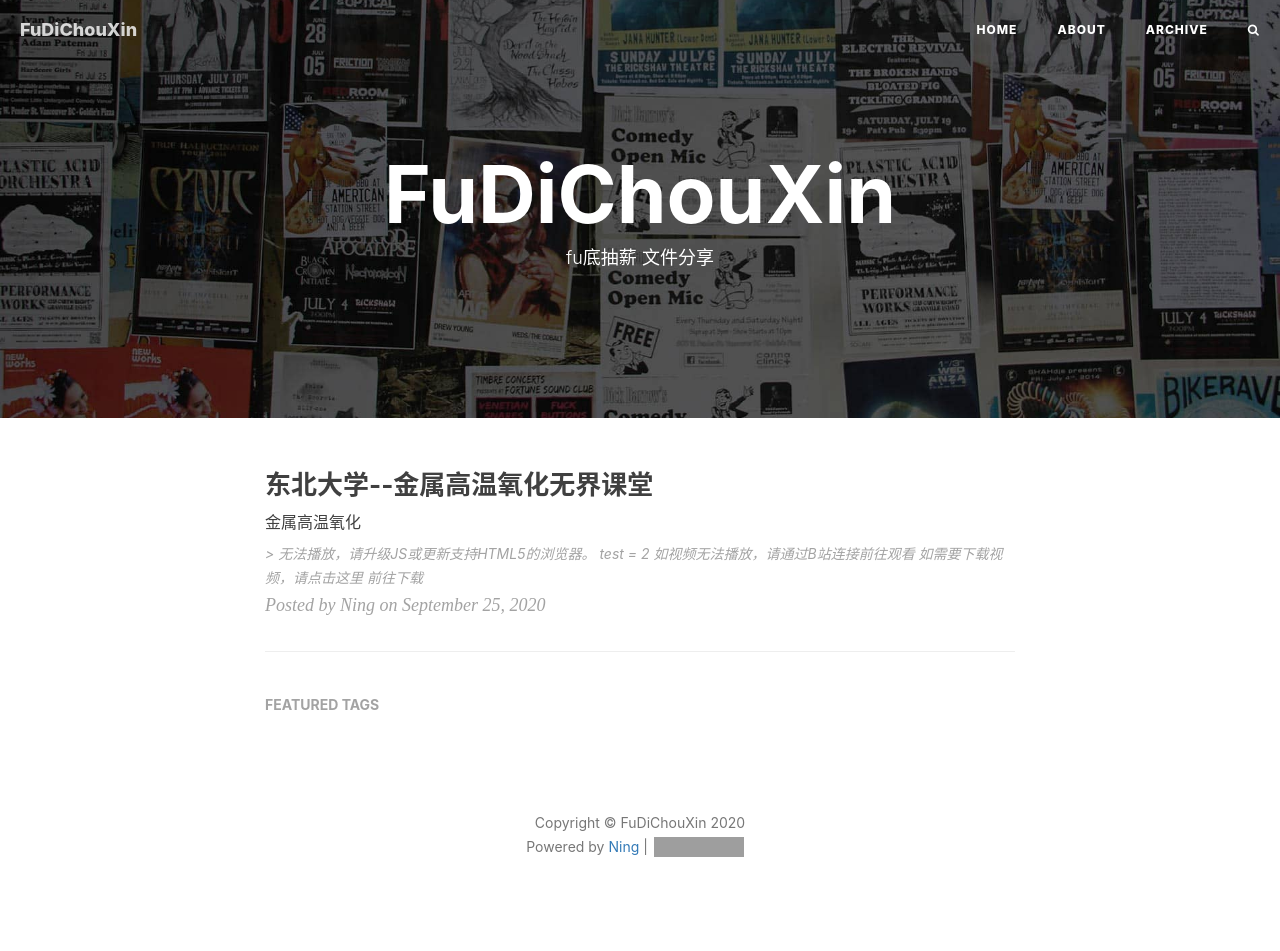
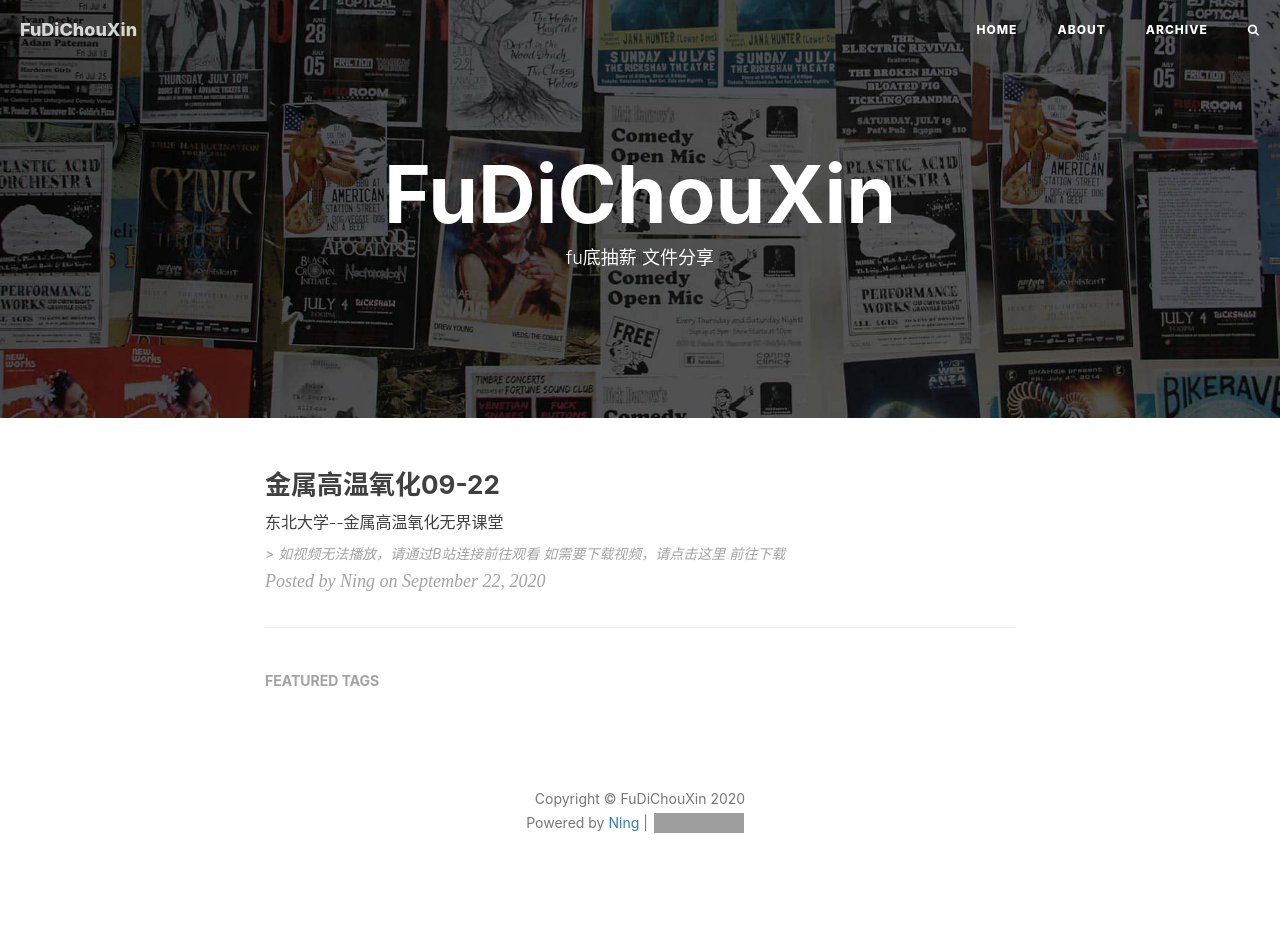
Before and after one commit to ningwuchang/ningwuchang.github.io, a Jekyll site: the page built from index.html, in a window 1280 px wide. Built offline with Jekyll 4.4.1, drawn with Linux system fonts in a browser that asks for light colours; nearby versions of some CDN libraries; the list of posts is cut into pages by our own code; comment, search, counter and statistics services are not loaded; after the commit the page ends 927 px from its top, so only the background shows below that; grey boxes are pictures that could not be loaded.

Commit message:
upload vedio

```diff
--- a/_posts/vedio/2020-09-25-vedio.md
+++ /dev/null
@@ -1,26 +0,0 @@
----
-title: "东北大学--金属高温氧化无界课堂"
-subtitle: "金属高温氧化"
-layout: post
-author: "Ning"
-header-style: text
-tags:
-  - 高温氧化
-  - 基础
-  - 视频
----
-
-
-<div class="aspect-ratio">
-	<iframe src="//player.bilibili.com/player.html?aid=584652156&cid=82531412&page=1&high_quality=1&danmaku=0&t=30" scrolling="no" border="0" frameborder="no" framespacing="0" allowfullscreen="allowfullscreen" width="100%" height="500" sandbox="allow-top-navigation allow-same-origin allow-forms allow-scripts">> </iframe>
-</div>
-<video id="my-video_html5_api" preload="auto" autoplay="" webkit-playsinline="true" playsinline="playsinline" class="vjs-tech" poster="" data-setup="{}" tabindex="-1" role="application" src="https://upos-sz-mirrorkodo.bilivideo.com/upgcxcode/28/29/238812928/238812928-1-192.mp4?e=ig8euxZM2rNcNbR1hzdVhwdlhWRzhwdVhoNvNC8BqJIzNbfq9rVEuxTEnE8L5F6VnEsSTx0vkX8fqJeYTj_lta53NCM=&amp;uipk=5&amp;nbs=1&amp;deadline=1601089319&amp;gen=playurl&amp;os=kodobv&amp;oi=837317101&amp;trid=f32f722099b1433c861097b73c01b133T&amp;platform=html5&amp;upsig=93bf3507769eee301f1a12f955a9f9ce&amp;uparams=e,uipk,nbs,deadline,gen,os,oi,trid,platform&amp;mid=0&amp;orderid=0,1&amp;logo=80000000">
-	<source src="https://upos-sz-mirrorkodo.bilivideo.com/upgcxcode/28/29/238812928/238812928-1-192.mp4?e=ig8euxZM2rNcNbR1hzdVhwdlhWRzhwdVhoNvNC8BqJIzNbfq9rVEuxTEnE8L5F6VnEsSTx0vkX8fqJeYTj_lta53NCM=&amp;uipk=5&amp;nbs=1&amp;deadline=1601089319&amp;gen=playurl&amp;os=kodobv&amp;oi=837317101&amp;trid=f32f722099b1433c861097b73c01b133T&amp;platform=html5&amp;upsig=93bf3507769eee301f1a12f955a9f9ce&amp;uparams=e,uipk,nbs,deadline,gen,os,oi,trid,platform&amp;mid=0&amp;orderid=0,1&amp;logo=80000000" type="video/mp4">
-	<p class="vjs-no-js">无法播放，请升级JS或更新支持HTML5的浏览器。
-	</p>
-</video>
-
-test = 2
-如视频无法播放，请通过<a href="https://www.bilibili.com/video/BV1nz4y1Z7tf">B站连接</a>前往观看
-
-如需要下载视频，请点击<a href="https://www.bilibili.com/video/BV1nz4y1Z7tf">这里</a>   前往下载
--- a/index.html
+++ b/index.html
@@ -3,6 +3,7 @@
 description: "fu底抽薪 文件分享"
 ---
 
+<!-- 博文简要浏览 -->
 {% for post in paginator.posts %}
 <div class="post-preview">
     <a href="{{ post.url | prepend: site.baseurl }}">
```
Also changed, not shown: _posts/vedio/2020-09-22-vedio.md (added, +22 -0 lines), _posts/vedio/2020-09-23上-vedio.md (added, +22 -0 lines), _posts/vedio/2020-09-23下-vedio.md (added, +22 -0 lines), _posts/vedio/2020-09-25上-vedio.md (added, +22 -0 lines), _posts/vedio/2020-09-25下-vedio.md (added, +22 -0 lines), 2 other files.
